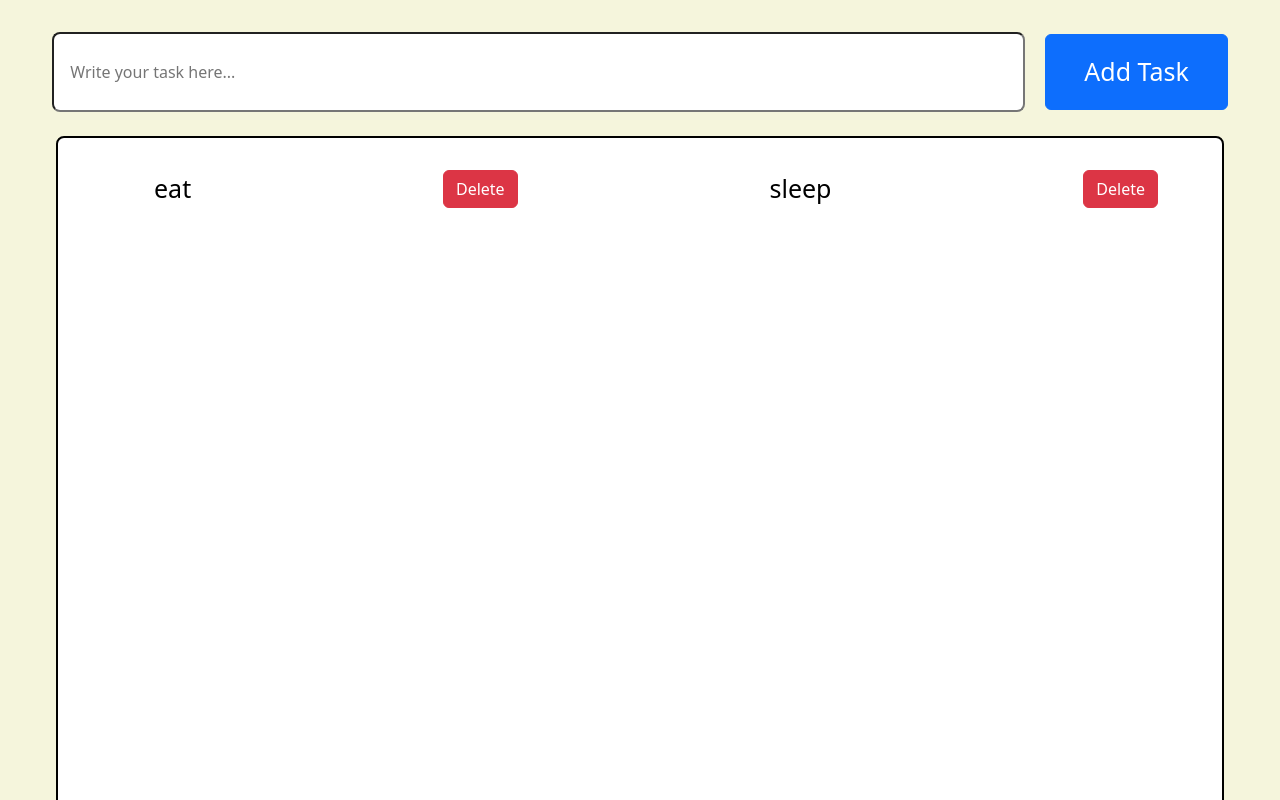
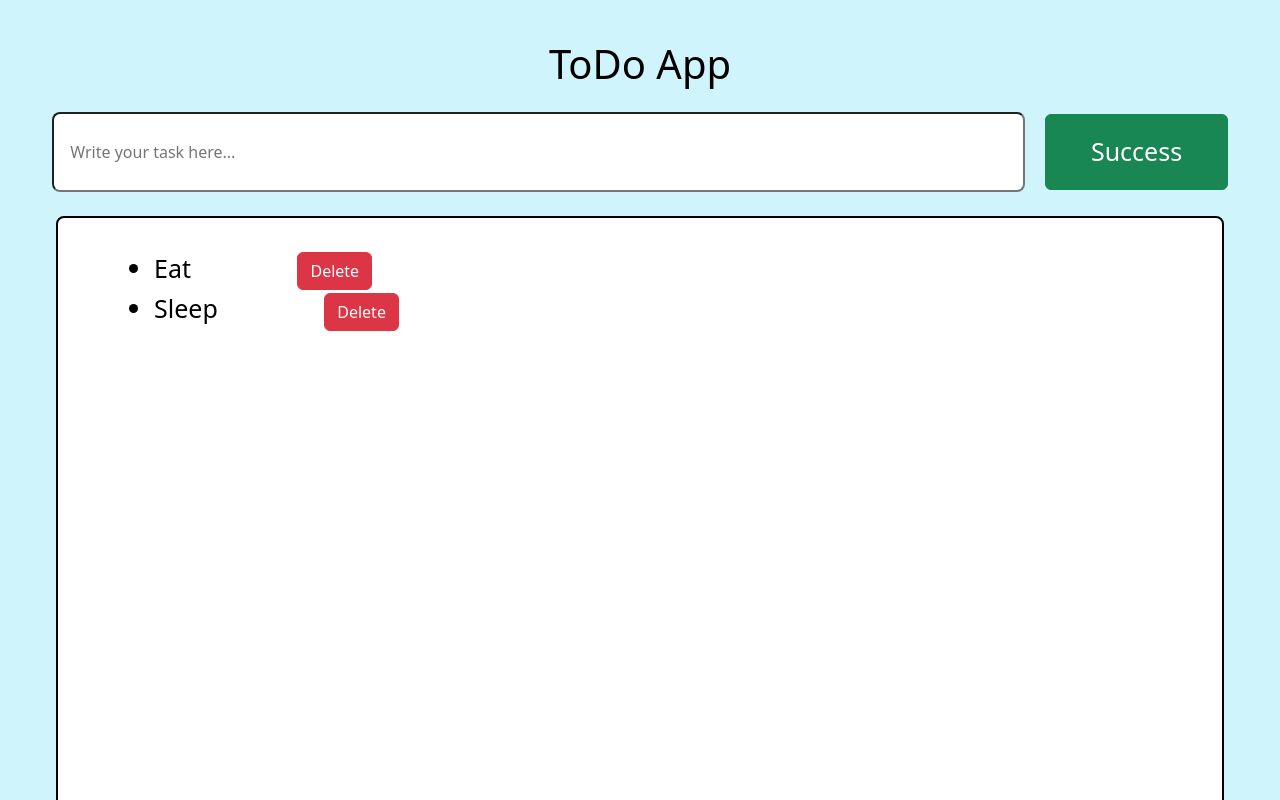
Before and after one commit to himanshumishra-98/To-Do-List, a plain HTML site: page index.html in a window 1280 px wide. Shown: the top 800 px of the page. Drawn offline with nearby package versions, Linux system fonts and the light colour scheme.

Commit message:
Updated Styles

```diff
--- a/index.html
+++ b/index.html
@@ -9,19 +9,24 @@
     ">
     <link rel="stylesheet" href="/style.css">
 </head>
-<body>
-    <div id="nav">
+<body class="bg-info-subtle">
+    <nav>
+        <h1>ToDo App</h1>
+    </nav>
+
+    <div id="bar">
         <input id="input-bar" placeholder="Write your task here..."></input>
-        <button type="button" class="btn btn-primary">Add Task</button>
+        <button type="button" class="btn btn-success">Success</button>
     </div>
 
     <div id="main">
         <ul class="task-list">
-            <li>eat</li>
+            <li>Eat
             <button type="button" class="btn btn-danger">Delete</button>
-
-            <li>sleep</li>
+            </li>
+            <li>Sleep
             <button type="button" class="btn btn-danger">Delete</button>
+            </li>
 
         </ul>
     </div>
--- a/style.css
+++ b/style.css
@@ -3,6 +3,13 @@ body {
     color: black;
     margin: 1rem;
     padding: 1rem;
+}
+
+h1 {
+    text-align: center;
+    margin-bottom: 1rem;
+    padding: 0.5rem;
+    border-radius: 0.75rem;
 }
 
 #input-bar {
@@ -12,13 +19,13 @@ body {
     padding: 1rem;
 }
 
-.btn-primary {
+.btn-success {
     height: 9.5vh;
     width: 15%;
     font-size: 25px;
 }
 
-#nav {
+#bar {
     display: flex;
     justify-content: space-evenly;
     align-items: center;
@@ -34,12 +41,9 @@ body {
 }
 
 .task-list {
-
     font-size: 25px;
-    display: flex;
-    justify-content: space-between;
 }
 
-.task-list li {
-    display: block;
+.btn-danger {
+    margin-left: 100px;
 }
```
